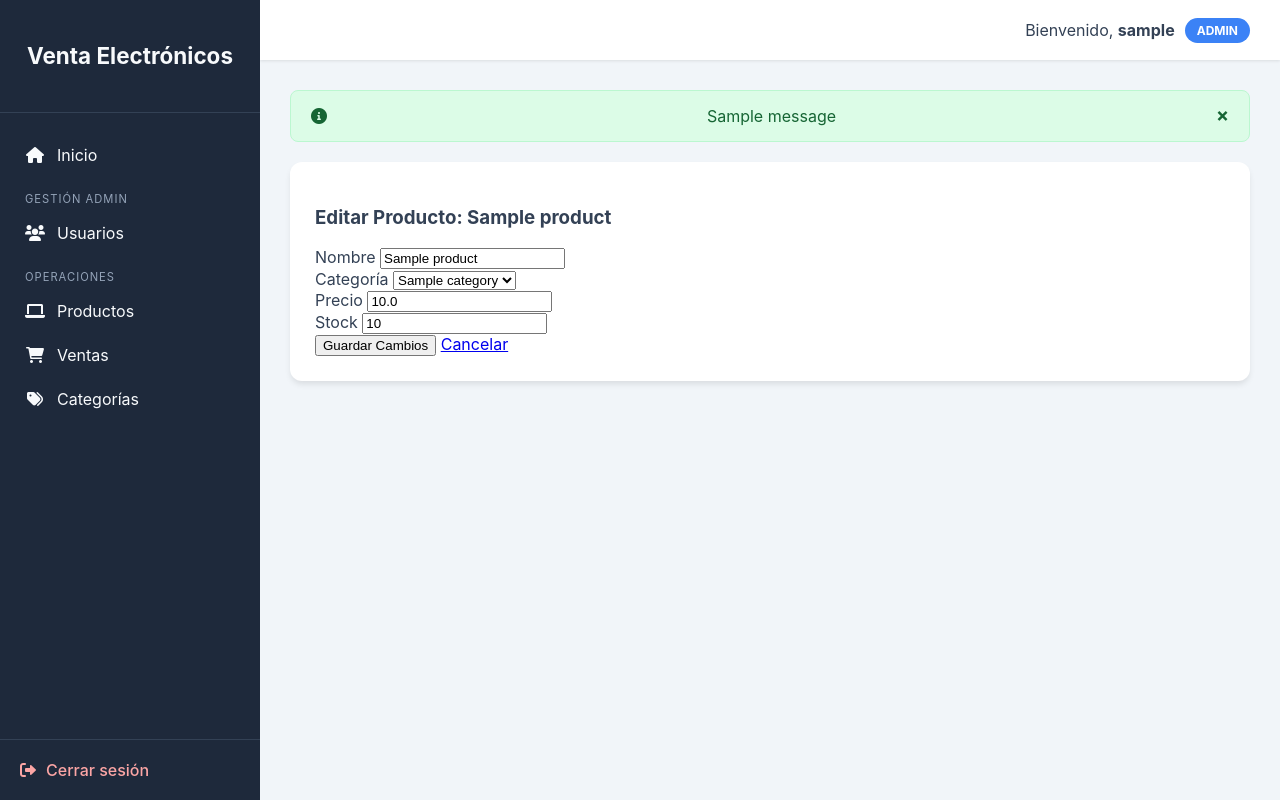
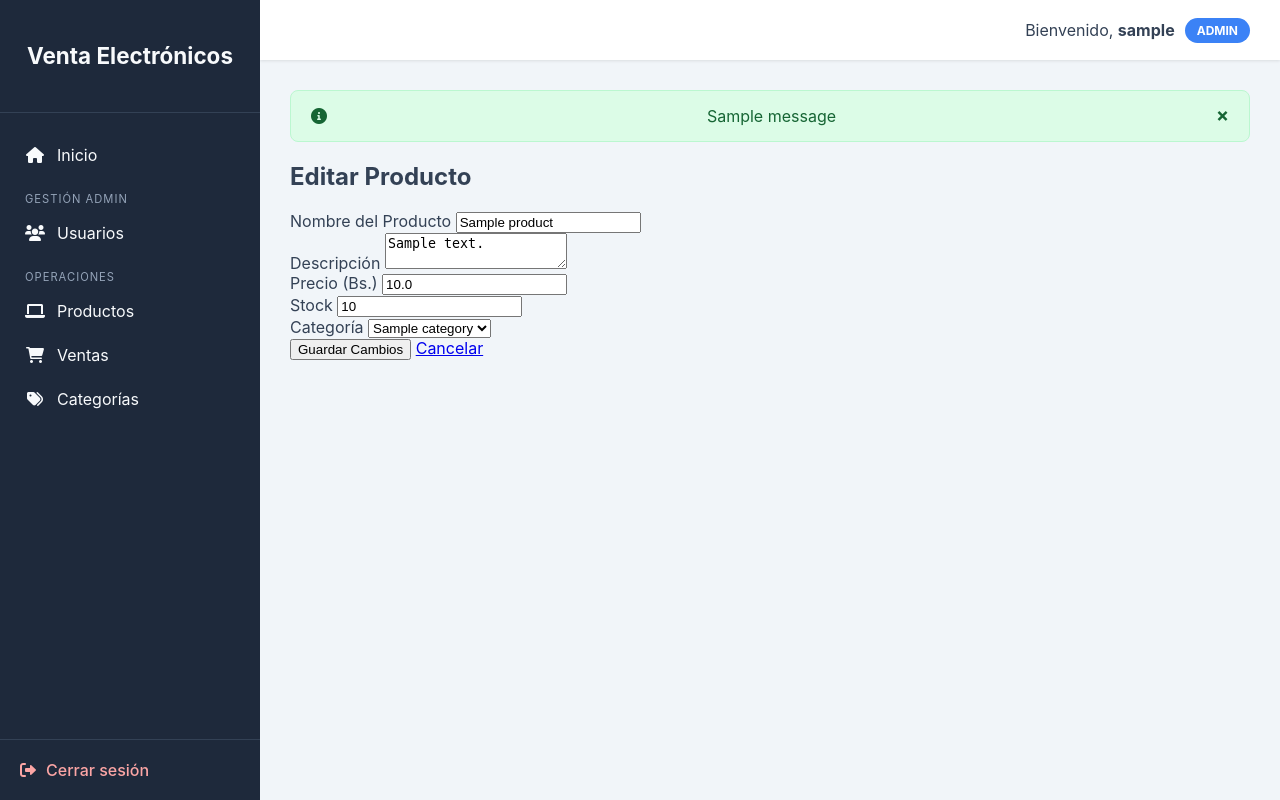
Before and after one commit to SydCrow-bit/VENTA-DE-PRODUCTOS, a Flask app: page /admin/productos/editar/1 in a window 1280 px wide. Run offline with Flask 3, Linux system fonts and the light colour scheme; a user stored in the database is signed in; tables that the repository leaves empty hold one stand-in row (values such as "Sample post"); one stand-in notice (Sample message) is shown; parts of the project's set-up code (start-up, migrations or seed data) failed here and were passed over.

Commit message:
Se ajusto ajustes finales de direccionamiento
Se ajusto ajustes finales de direccionamiento

```diff
--- a/app/templates/admin/editar_producto.html
+++ b/app/templates/admin/editar_producto.html
@@ -1,19 +1,34 @@
 {% extends "base.html" %}
+
 {% block content %}
 <div class="container mt-4">
-    <div class="card shadow">
-        <div class="card-header bg-warning text-dark">
-            <h3>Editar Producto: {{ producto.nombre }}</h3>
-        </div>
-        <div class="card-body">
+    <h2>Editar Producto</h2>
+
     <form action="{{ url_for('routes.editar_producto', id=producto.id) }}" method="POST">
         <div class="mb-3">
-                    <label class="form-label">Nombre</label>
-                    <input type="text" name="nombre" class="form-control" value="{{ producto.nombre }}" required>
+            <label for="nombre" class="form-label">Nombre del Producto</label>
+            <input type="text" name="nombre" id="nombre" class="form-control" value="{{ producto.nombre }}" required>
         </div>
+
         <div class="mb-3">
-                    <label class="form-label">Categoría</label>
-                    <select name="category_id" class="form-select" required>
+            <label for="descripcion" class="form-label">Descripción</label>
+            <textarea name="descripcion" id="descripcion" class="form-control">{{ producto.descripcion }}</textarea>
+        </div>
+
+        <div class="row">
+            <div class="col-md-6 mb-3">
+                <label for="precio" class="form-label">Precio (Bs.)</label>
+                <input type="number" step="0.01" name="precio" id="precio" class="form-control" value="{{ producto.precio }}" required>
+            </div>
+            <div class="col-md-6 mb-3">
+                <label for="stock" class="form-label">Stock</label>
+                <input type="number" name="stock" id="stock" class="form-control" value="{{ producto.stock }}" required>
+            </div>
+        </div>
+
+        <div class="mb-3">
+            <label for="category_id" class="form-label">Categoría</label>
+            <select name="category_id" id="category_id" class="form-select" required>
                 {% for cat in categorias %}
                     <option value="{{ cat.id }}" {% if cat.id == producto.category_id %}selected{% endif %}>
                         {{ cat.nombre }}
@@ -21,20 +36,11 @@
                 {% endfor %}
             </select>
         </div>
-                <div class="row">
-                    <div class="col-md-6 mb-3">
-                        <label class="form-label">Precio</label>
-                        <input type="number" step="0.01" name="precio" class="form-control" value="{{ producto.precio }}" required>
+
+        <div class="mt-4">
+            <button type="submit" class="btn btn-primary">Guardar Cambios</button>
+            <a href="{{ url_for('routes.lista_productos') }}" class="btn btn-secondary">Cancelar</a>
         </div>
-                    <div class="col-md-6 mb-3">
-                        <label class="form-label">Stock</label>
-                        <input type="number" name="stock" class="form-control" value="{{ producto.stock }}" required>
-                    </div>
-                </div>
-                <button type="submit" class="btn btn-warning">Guardar Cambios</button>
-                <a href="{{ url_for('lista_productos') }}" class="btn btn-secondary">Cancelar</a>
     </form>
 </div>
-    </div>
-</div>
 {% endblock %}
```
Also changed, not shown: app/models.py (+5 -6 lines), app/templates/admin/editar_categoria.html (+13 -27 lines), app/templates/admin/lista_productos.html (+6 -13 lines). Lines whose indentation alone changed are shown as unchanged.
